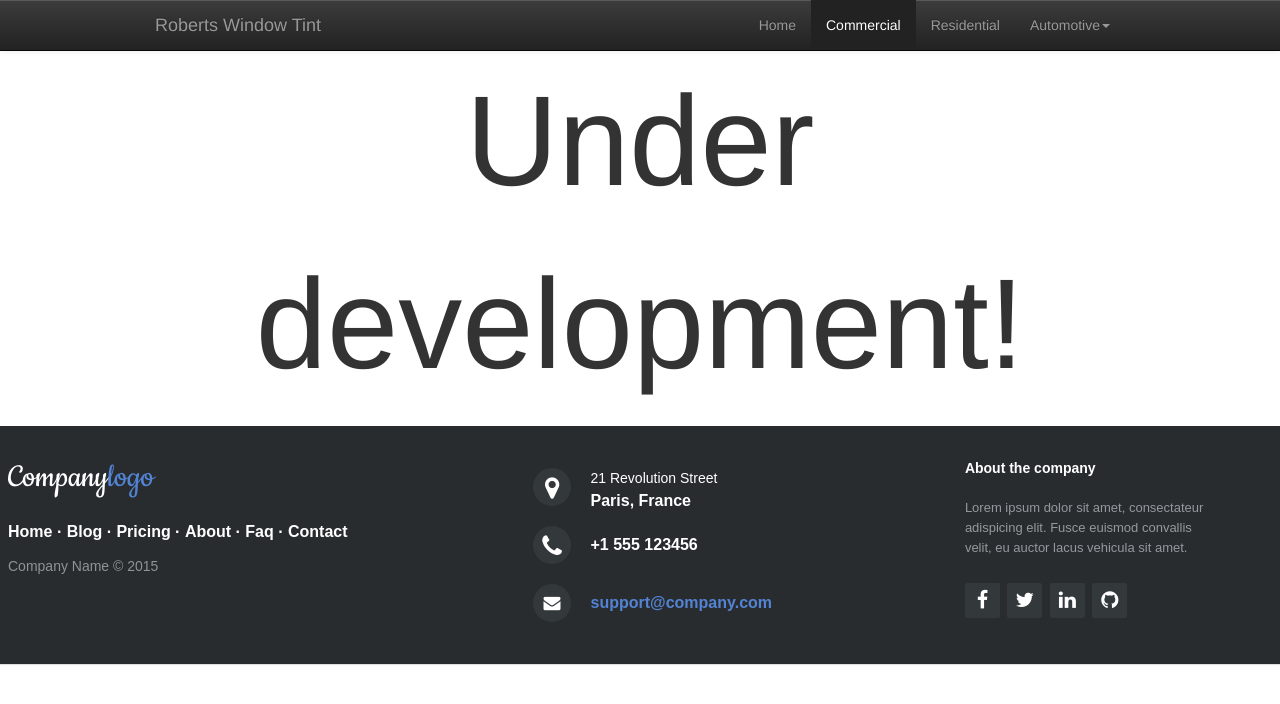
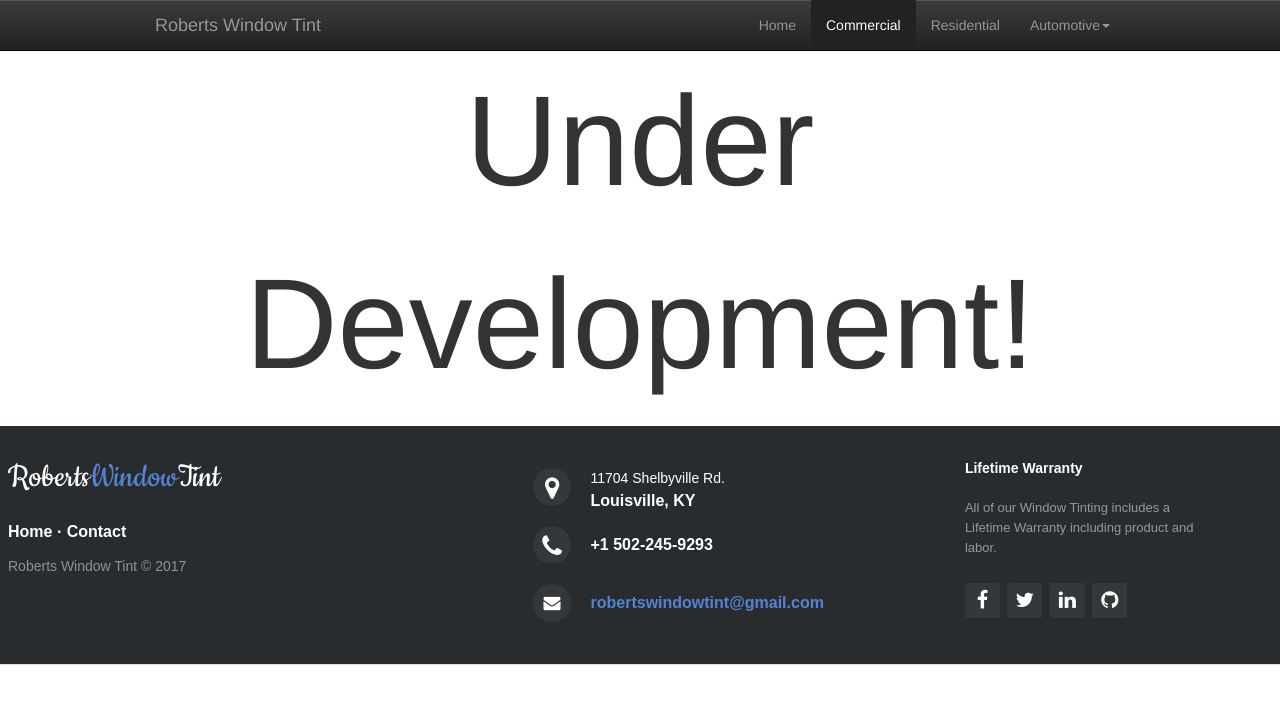
Before and after one commit to JakeCanon/RobertsWindowTint3, a plain HTML site: page commercial.html in a window 1280 px wide. Drawn offline with nearby package versions, Linux system fonts and the light colour scheme.

Commit message:
worked on footer content

```diff
--- a/commercial.html
+++ b/commercial.html
@@ -46,46 +46,40 @@
       </div>
     </div><!-- End navbar -->
     <div class="descri">
-      <p>Under development!</p>
+      <p>Under Development!</p>
     </div>
+
+    <!-- Begin Footer -->
     <footer class="footer-distributed">
 
      <div class="footer-left">
 
-     <h3>Company<span>logo</span></h3>
+       <h3>Roberts<span>Window</span>Tint</h3>
 
          <p class="footer-links">
            <a href="#">Home</a>
             ·
-       <a href="#">Blog</a>
-       ·
-       <a href="#">Pricing</a>
-       ·
-       <a href="#">About</a>
-       ·
-       <a href="#">Faq</a>
-       ·
            <a href="#">Contact</a>
          </p>
 
-     <p class="footer-company-name">Company Name &copy; 2015</p>
+        <p class="footer-company-name">Roberts Window Tint &copy; 2017</p>
     </div>
 
    <div class="footer-center">
 
      <div>
        <i class="fa fa-map-marker"></i>
-       <p><span>21 Revolution Street</span> Paris, France</p>
+       <p><span>11704 Shelbyville Rd.</span> Louisville, KY</p>
      </div>
 
      <div>
        <i class="fa fa-phone"></i>
-       <p>+1 555 123456</p>
+       <p>+1 502-245-9293</p>
      </div>
 
      <div>
        <i class="fa fa-envelope"></i>
-       <p><a href="mailto:support@company.com">support@company.com</a></p>
+       <p><a href="mailto:robertswindowtint@gmail.com">robertswindowtint@gmail.com</a></p>
      </div>
 
    </div>
@@ -93,8 +87,8 @@
    <div class="footer-right">
 
      <p class="footer-company-about">
-       <span>About the company</span>
-       Lorem ipsum dolor sit amet, consectateur adispicing elit. Fusce euismod convallis velit, eu auctor lacus vehicula sit amet.
+       <span>Lifetime Warranty</span>
+       All of our Window Tinting includes a Lifetime Warranty including product and labor.
      </p>
 
      <div class="footer-icons">
@@ -109,6 +103,7 @@
    </div>
 
  </footer>
+ <!-- End Footer -->
 
     <script src="https://code.jquery.com/jquery.js"></script>
     <script src="js/bootstrap.min.js"></script>
--- a/css/my-styles.css
+++ b/css/my-styles.css
@@ -38,6 +38,9 @@ body {
 .carousel-indicators li {
 	border-color: #222;
 }
+
+/* Commerical/Residential Heading
+================================ */
 
 .descri{
 	text-align: center;
```
Also changed, not shown: index.html (+15 -17 lines), residential.html (+11 -16 lines). Lines whose indentation alone changed are shown as unchanged.
